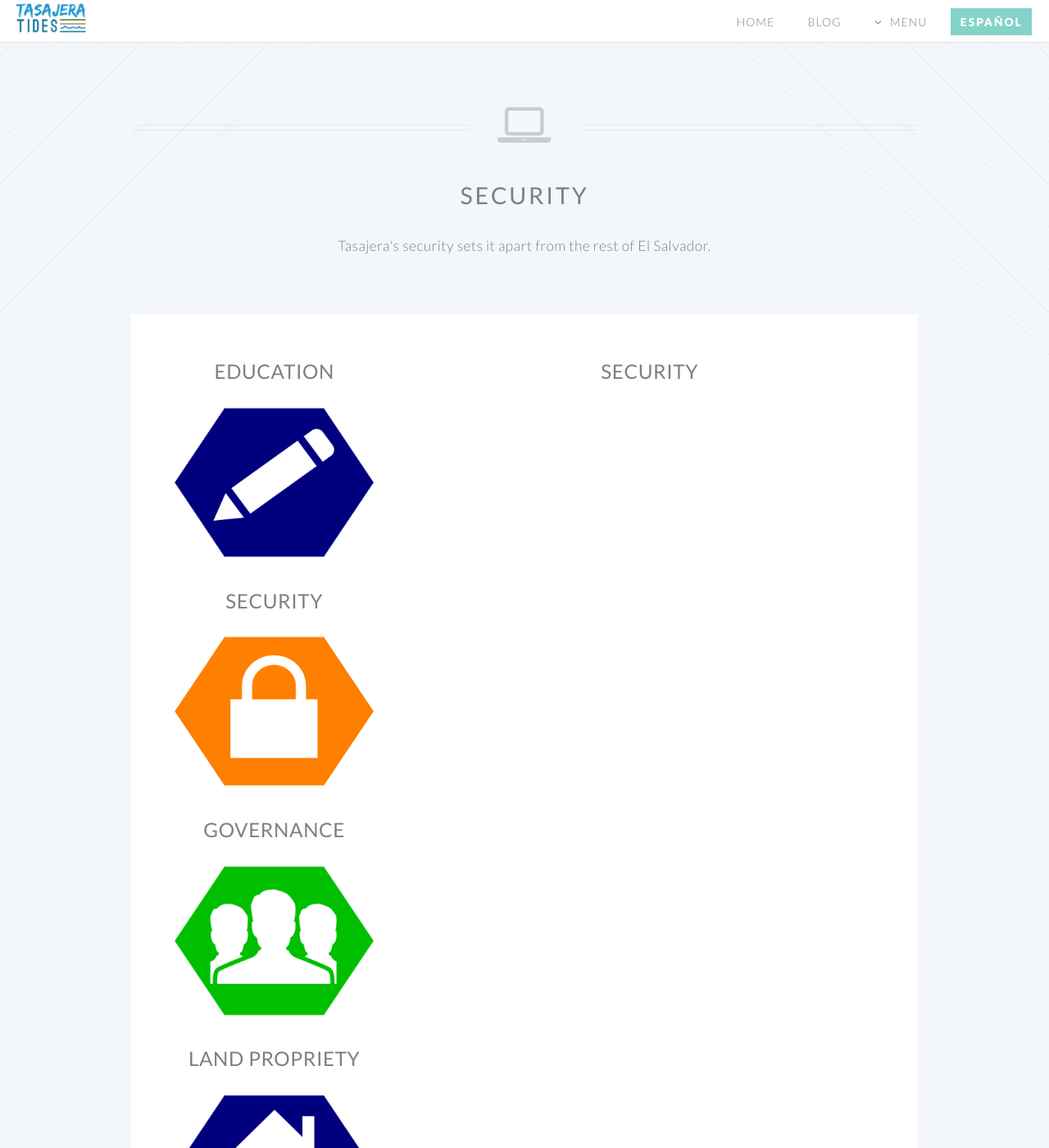
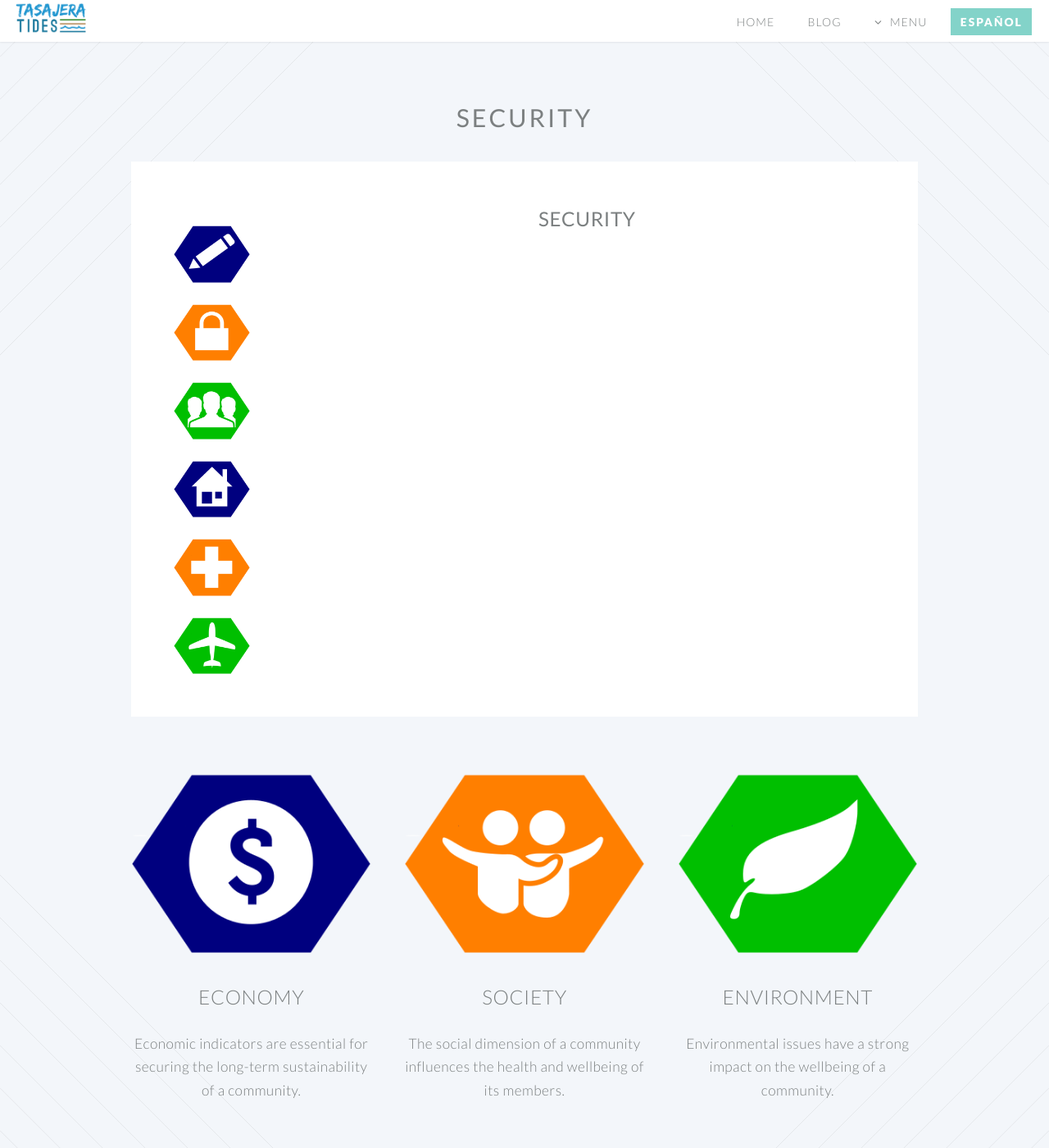
Before and after one commit to danteo90/danteo90.github.io, a Jekyll site: the page security.html, which Jekyll copies as it is, in a window 1280 px wide and 1400 px high. Shown: the whole window at 82% size. Built offline with Jekyll 4.4.1, drawn with Linux system fonts in a browser that asks for light colours.

Commit message:
Update security.html

```diff
--- a/security.html
+++ b/security.html
@@ -24,6 +24,7 @@
 			<link rel="stylesheet" href="/css/style-wide.css" />
 			<link rel="stylesheet" href="/css/style-noscript.css" />
 		</noscript>
+		<link href="/css/Hover.css" rel="stylesheet" media="all" />
 		<!--[if lte IE 8]><link rel="stylesheet" href="css/ie/v8.css" /><![endif]-->
 		<!--[if lte IE 9]><link rel="stylesheet" href="css/ie/v9.css" /><![endif]-->
 	</head>
@@ -90,51 +91,49 @@
 			<!-- Main -->
 			<article id="main">
 
-				<header class="special container">
-					<span class="icon fa-laptop"></span>
-					<h2><strong>Security</strong></h2>
-					<p>Tasajera's security sets it apart from the rest of El Salvador.</p>
+				<header>
+					<h4><strong>Security</strong></h4>
 				</header>
 
 				<!-- One -->
 					<section class="wrapper style4 container">
 
 						<div class="row oneandhalf">
-							<div class="4u">
+							<div class="2u">
 
 								<!-- Sidebar -->
 									<div class="sidebar">
 										<section>
 											<header>
-												<h3><a href="/education.html"><strong>Education</strong></a></h3>
-												<a href="/education.html" class="image featured"><img src="images/education-icon.png" alt=""/></a>
+												<a href="/education.html" class="image newfit hvr-bob"><img src="images/education-icon.png" alt="" title="Education"/></a>
+												<kirk><h3>Education</h3></kirk>
 											</header>
 											<header>
-												<h3><a href="/security.html"><strong>Security</strong></a></h3>
-												<a href="/security.html" class="image featured"><img src="images/security-icon.png" alt=""/></a>
+												<a href="/security.html" class="image newfit hvr-bob"><img src="images/security-icon.png" alt="" title="Security"/></a>
+												<kirk><h3>Security</h3></kirk>
 											</header>
 											<header>
-												<h3><a href="/governance.html"><strong>Governance</strong></a></h3>
-												<a href="/governance.html" class="image featured"><img src="images/governance-icon.png" alt=""/></a>
+												<a href="/governance.html" class="image newfit hvr-bob"><img src="images/governance-icon.png" alt="" title="Governance"/></a>
+												<kirk><h3>Governance</h3></kirk>
 											</header>
 											<header>
-												<h3><a href="/land-propriety.html"><strong>Land Propriety</strong></a></h3>
-												<a href="/land-propriety.html" class="image featured"><img src="images/land-propriety-icon.png" alt=""/></a>
+												<a href="/land-propriety.html" class="image newfit hvr-bob"><img src="images/land-propriety-icon.png" alt="" title="Land Propriety"/></a>
+												<kirk><h3>Land Propriety</h3></kirk>
 											</header>
 											<header>
-												<h3><a href="/health.html"><strong>Health</strong></a></h3>
-												<a href="/health.html" class="image featured"><img src="images/health-icon.png" alt=""/></a>
+												<a href="/health.html" class="image newfit hvr-bob"><img src="images/health-icon.png" alt="" title="Health"/></a>
+												<kirk><h3>Health</h3></kirk>
 											</header>
 											<header>
-												<h3><a href="/migration.html"><strong>Migration</strong></a></h3>
-												<a href="/migration.html" class="image featured"><img src="images/migration-icon.png" alt=""/></a>
+												<a href="/migration.html" class="image newfit hvr-bob"><img src="images/migration-icon.png" alt="" title="Migration"/></a>
+												<kirk><h3>Migration</h3></kirk>
 											</header>
 										</section>
 
 									</div>
 
 							</div>
-							<div class="8u skel-cell-important">
+							<div class="10u skel-cell-important">
 
 								<!-- Content -->
 									<div class="content">
```
